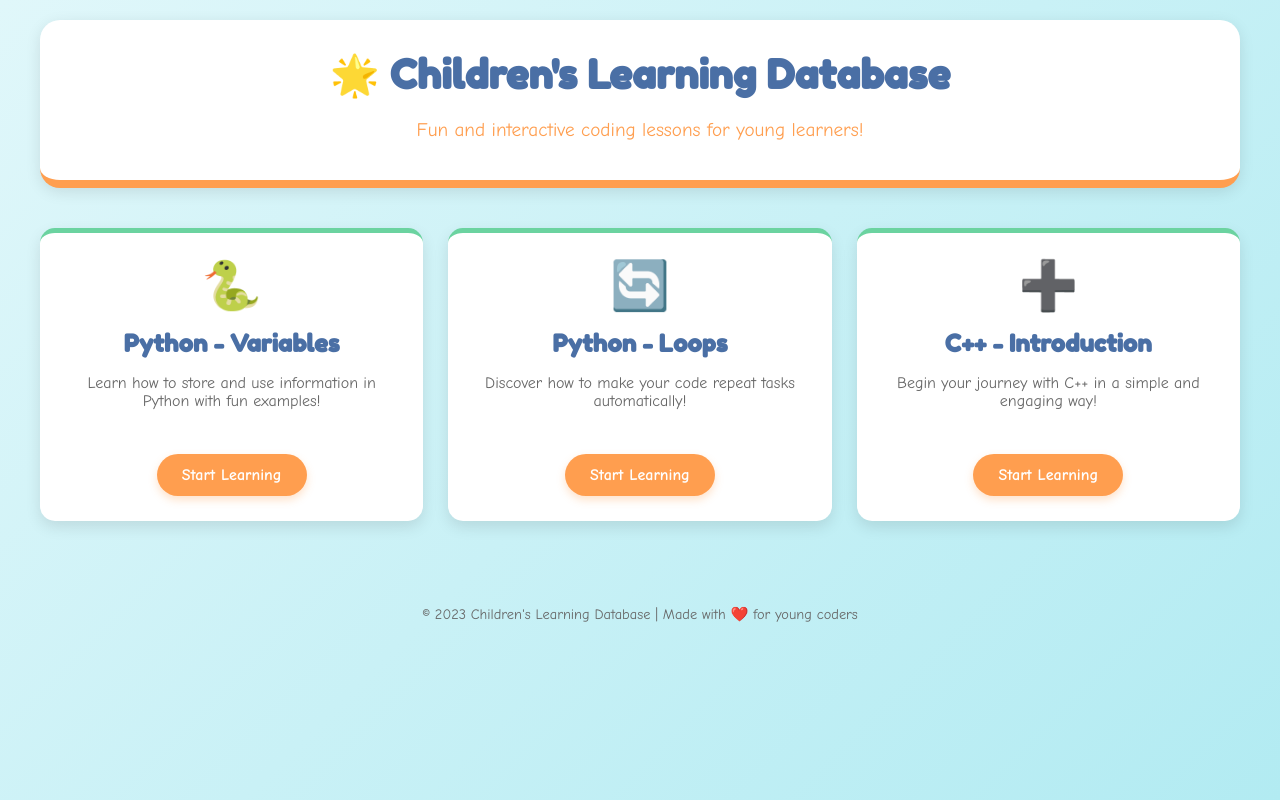
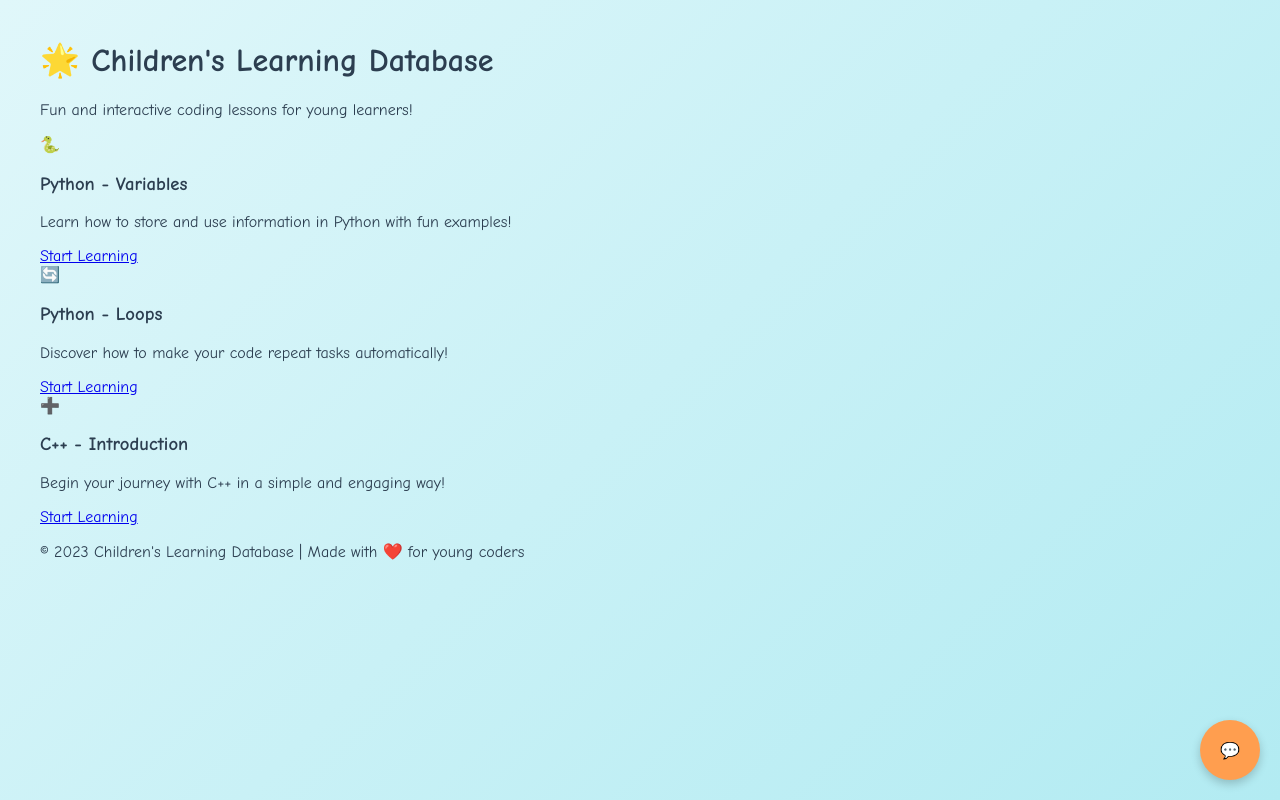
Before and after one commit to mylan0929/my-courses, a plain HTML site: page index.html in a window 1280 px wide. Drawn offline with Linux system fonts and the light colour scheme.

Commit message:
Update index.html

```diff
--- a/index.html
+++ b/index.html
@@ -27,106 +27,102 @@
             max-width: 1200px;
             margin: 0 auto;
             padding: 20px;
+            position: relative;
         }
 
-        header {
-            background-color: white;
-            border-radius: 20px;
-            padding: 20px;
-            margin-bottom: 30px;
-            box-shadow: 0 4px 15px rgba(0, 0, 0, 0.1);
-            text-align: center;
-            border-bottom: 8px solid var(--secondary);
+        /* 原有样式保持不变... */
+
+        /* 小智聊天窗口样式 */
+        #xiaozhi-chat {
+            position: fixed;
+            bottom: 20px;
+            right: 20px;
+            width: 350px;
+            background: white;
+            border-radius: 15px;
+            box-shadow: 0 5px 25px rgba(0,0,0,0.2);
+            z-index: 1000;
+            display: none;
+            flex-direction: column;
+            max-height: 500px;
         }
 
-        h1 {
-            font-family: 'Fredoka One', cursive;
-            color: var(--primary);
-            font-size: 2.5rem;
-            margin: 0;
-            padding: 10px 0;
+        #chat-header {
+            background: var(--primary);
+            color: white;
+            padding: 12px 15px;
+            border-radius: 15px 15px 0 0;
+            display: flex;
+            justify-content: space-between;
+            align-items: center;
+            cursor: pointer;
         }
 
-        .subtitle {
-            color: var(--secondary);
-            font-size: 1.2rem;
-            margin-top: 10px;
+        #chat-body {
+            padding: 15px;
+            flex-grow: 1;
+            overflow-y: auto;
+            max-height: 400px;
         }
 
-        .course-grid {
-            display: grid;
-            grid-template-columns: repeat(auto-fit, minmax(300px, 1fr));
-            gap: 25px;
-            margin-top: 40px;
+        #chat-input {
+            display: flex;
+            padding: 10px;
+            border-top: 1px solid #eee;
         }
 
-        .course-card {
-            background-color: white;
-            border-radius: 15px;
-            padding: 25px;
-            box-shadow: 0 6px 15px rgba(0, 0, 0, 0.1);
-            transition: transform 0.3s, box-shadow 0.3s;
-            text-align: center;
-            border-top: 5px solid var(--accent);
+        #chat-input input {
+            flex-grow: 1;
+            padding: 8px;
+            border: 1px solid #ddd;
+            border-radius: 20px;
+            margin-right: 10px;
         }
 
-        .course-card:hover {
-            transform: translateY(-10px);
-            box-shadow: 0 12px 20px rgba(0, 0, 0, 0.15);
+        #chat-input button {
+            background: var(--secondary);
+            color: white;
+            border: none;
+            border-radius: 20px;
+            padding: 8px 15px;
+            cursor: pointer;
         }
 
-        .course-icon {
-            font-size: 3rem;
-            margin-bottom: 15px;
-            color: var(--primary);
+        .chat-message {
+            margin-bottom: 10px;
+            padding: 8px 12px;
+            border-radius: 15px;
+            max-width: 80%;
         }
 
-        .course-title {
-            font-family: 'Fredoka One', cursive;
-            color: var(--primary);
-            font-size: 1.5rem;
-            margin: 10px 0;
+        .user-message {
+            background: var(--accent);
+            color: white;
+            margin-left: auto;
+            border-bottom-right-radius: 5px;
         }
 
-        .course-desc {
-            color: #666;
-            margin-bottom: 20px;
-            min-height: 60px;
+        .bot-message {
+            background: #f0f0f0;
+            margin-right: auto;
+            border-bottom-left-radius: 5px;
         }
 
-        .btn {
-            display: inline-block;
-            background-color: var(--secondary);
+        #chat-toggle {
+            position: fixed;
+            bottom: 20px;
+            right: 20px;
+            background: var(--secondary);
             color: white;
-            padding: 12px 25px;
-            border-radius: 50px;
-            font-weight: bold;
-            text-decoration: none;
-            transition: background-color 0.3s, transform 0.2s;
-            box-shadow: 0 4px 8px rgba(255, 158, 79, 0.3);
-        }
-
-        .btn:hover {
-            background-color: #ff8c33;
-            transform: scale(1.05);
-        }
-
-        footer {
-            text-align: center;
-            margin-top: 50px;
-            padding: 20px;
-            color: #666;
-            font-size: 0.9rem;
-        }
-
-        @media (max-width: 768px) {
-            .course-grid {
-                grid-template-columns: 1fr;
-            }
-
-            h1 {
-                font-size: 2rem;
-            }
+            width: 60px;
+            height: 60px;
+            border-radius: 50%;
+            display: flex;
+            align-items: center;
+            justify-content: center;
+            cursor: pointer;
+            box-shadow: 0 4px 10px rgba(0,0,0,0.2);
+            z-index: 999;
         }
     </style>
 </head>
@@ -164,5 +160,126 @@
             <p>© 2023 Children's Learning Database | Made with ❤️ for young coders</p>
         </footer>
     </div>
+
+    <!-- 小智聊天窗口 -->
+    <div id="xiaozhi-chat">
+        <div id="chat-header">
+            <span>小智学习助手</span>
+            <span id="chat-close">×</span>
+        </div>
+        <div id="chat-body"></div>
+        <div id="chat-input">
+            <input type="text" id="user-input" placeholder="Ask me anything...">
+            <button id="send-btn">Send</button>
+        </div>
+    </div>
+
+    <div id="chat-toggle">💬</div>
+
+    <script>
+        // WebSocket连接配置
+        const MCP_ENDPOINT = "wss://api.xiaozhi.me/mcp/?token=eyJhbGci..."; // 替换为您的token
+
+        // DOM元素
+        const chatToggle = document.getElementById('chat-toggle');
+        const chatWindow = document.getElementById('xiaozhi-chat');
+        const chatClose = document.getElementById('chat-close');
+        const chatBody = document.getElementById('chat-body');
+        const userInput = document.getElementById('user-input');
+        const sendBtn = document.getElementById('send-btn');
+
+        let socket;
+
+        // 初始化WebSocket连接
+        function connectToXiaozhi() {
+            socket = new WebSocket(MCP_ENDPOINT);
+
+            socket.onopen = function(e) {
+                console.log("Connected to Xiaozhi MCP");
+                addBotMessage("Hello! I'm Xiaozhi, your learning assistant. How can I help you today?");
+            };
+
+            socket.onmessage = function(event) {
+                const response = JSON.parse(event.data);
+                if (response.type === "text") {
+                    addBotMessage(response.content);
+                }
+            };
+
+            socket.onclose = function(event) {
+                if (event.wasClean) {
+                    console.log(`Connection closed cleanly, code=${event.code}, reason=${event.reason}`);
+                } else {
+                    console.error('Connection died');
+                    // 尝试重新连接
+                    setTimeout(connectToXiaozhi, 5000);
+                }
+            };
+
+            socket.onerror = function(error) {
+                console.error(`WebSocket error: ${error.message}`);
+            };
+        }
+
+        // 添加消息到聊天窗口
+        function addBotMessage(text) {
+            const messageDiv = document.createElement('div');
+            messageDiv.className = 'chat-message bot-message';
+            messageDiv.textContent = text;
+            chatBody.appendChild(messageDiv);
+            chatBody.scrollTop = chatBody.scrollHeight;
+        }
+
+        function addUserMessage(text) {
+            const messageDiv = document.createElement('div');
+            messageDiv.className = 'chat-message user-message';
+            messageDiv.textContent = text;
+            chatBody.appendChild(messageDiv);
+            chatBody.scrollTop = chatBody.scrollHeight;
+        }
+
+        // 发送消息
+        function sendMessage() {
+            const message = userInput.value.trim();
+            if (message && socket.readyState === WebSocket.OPEN) {
+                addUserMessage(message);
+                socket.send(JSON.stringify({
+                    type: "text",
+                    content: message
+                }));
+                userInput.value = '';
+            }
+        }
+
+        // 事件监听
+        chatToggle.addEventListener('click', function() {
+            chatWindow.style.display = chatWindow.style.display === 'flex' ? 'none' : 'flex';
+            if (chatWindow.style.display === 'flex' && !socket) {
+                connectToXiaozhi();
+            }
+        });
+
+        chatClose.addEventListener('click', function() {
+            chatWindow.style.display = 'none';
+        });
+
+        sendBtn.addEventListener('click', sendMessage);
+
+        userInput.addEventListener('keypress', function(e) {
+            if (e.key === 'Enter') {
+                sendMessage();
+            }
+        });
+
+        // 页面加载时发送上下文信息
+        window.addEventListener('load', function() {
+            if (socket && socket.readyState === WebSocket.OPEN) {
+                socket.send(JSON.stringify({
+                    type: "system",
+                    content: "User is browsing the learning platform homepage"
+                }));
+            }
+        });
+    </script>
 </body>
 </html>
```
